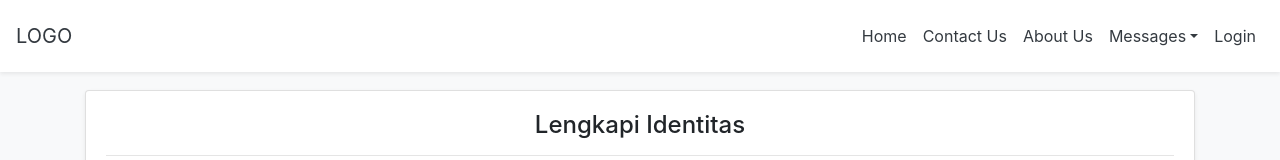
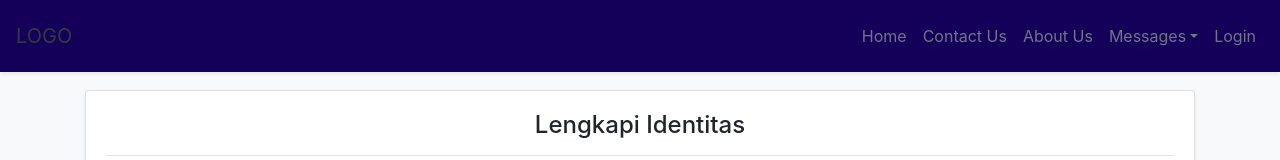
Before and after one commit to fadhilghifarii/Layout, a plain HTML site: page donasi.html in a window 1280 px wide. Shown: the top 160 px of the page. Drawn offline with nearby package versions, Linux system fonts and the light colour scheme.

Commit message:
update color index footer

```diff
--- a/donasi.html
+++ b/donasi.html
@@ -57,29 +57,29 @@
     <button id="myBtn2"><i class="fa fa-whatsapp"></i></button>
     <button onclick="topFunction()" id="myBtn" title="Go to top"><i class="fa fa-angle-double-up"></i></button>
 
-    <nav class="navbar navbar-expand-md bg-light shadow-sm p-3 mb-5 bg-white fixed-top">
-            <a href="#" class="navbar-brand text-dark">LOGO</a>
+    <nav class="navbar navbar-expand-md shadow-sm p-3 mb-5 fixed-top" style="background-color: #150059;">
+      <a href="contact.html" class="navbar-brand text-dark">LOGO</a>
       <button type="button" class="navbar-toggler navbar-light" data-toggle="collapse" data-target="#navbarCollapse">
           <span class="navbar-toggler-icon navbar-light"></span>
       </button>
 
-            <div class="collapse navbar-collapse justify-content-between" id="navbarCollapse">
+      <div class="collapse navbar-collapse justify-content-between" id="navbarCollapse" style="background-color: #150059;">
           <div class="navbar-nav">
 
           </div>
-                <div class="navbar-nav text-dark">
-                    <a href="index.html" class="nav-item nav-link active text-dark">Home</a>
-                    <a href="contact.html" class="nav-item nav-link text-dark">Contact Us</a>
-                    <a href="about.html" class="nav-item nav-link text-dark">About Us</a>
-                    <div class="nav-item dropdown text-dark">
-                        <a href="#" class="nav-link dropdown-toggle text-dark" data-toggle="dropdown">Messages</a>
+          <div class="navbar-nav">
+              <a href="index.html" class="nav-item nav-link active" style="color:#717585;">Home</a>
+              <a href="contact.html" class="nav-item nav-link" style="color:#717585;">Contact Us</a>
+              <a href="about.html" class="nav-item nav-link" style="color:#717585;">About Us</a>
+              <div class="nav-item dropdown" style="color:#717585;">
+                  <a href="#" class="nav-link dropdown-toggle" data-toggle="dropdown" style="color:#717585;">Messages</a>
                   <div class="dropdown-menu">
                       <a href="#" class="dropdown-item">Inbox</a>
                       <a href="#" class="dropdown-item">Sent</a>
                       <a href="#" class="dropdown-item">Drafts</a>
                   </div>
               </div>
-                    <a href="login/login.html" class="nav-item nav-link text-dark">Login</a>
+              <a href="login/login.html" class="nav-item nav-link" style="color:#717585;">Login</a>
           </div>
       </div>
   </nav>
@@ -156,7 +156,7 @@
 
                                 <div class="form-row text-center">
                                         <div class="col mt-2">
-                                <button type="button" class="btn btn-sm btn-primary" href="#">Donasi</button>
+                                <button type="button" class="btn btn-sm btn-primary" href="#" style="background-color: #fc3c3c;">Donasi</button>
                                </div>
                             </div>
 
```
Also changed, not shown: detail_panti_asuhan.html (+10 -10 lines), detail_program_donasi.html (+10 -10 lines), index.html (+3 -3 lines). Lines whose indentation alone changed are shown as unchanged.
